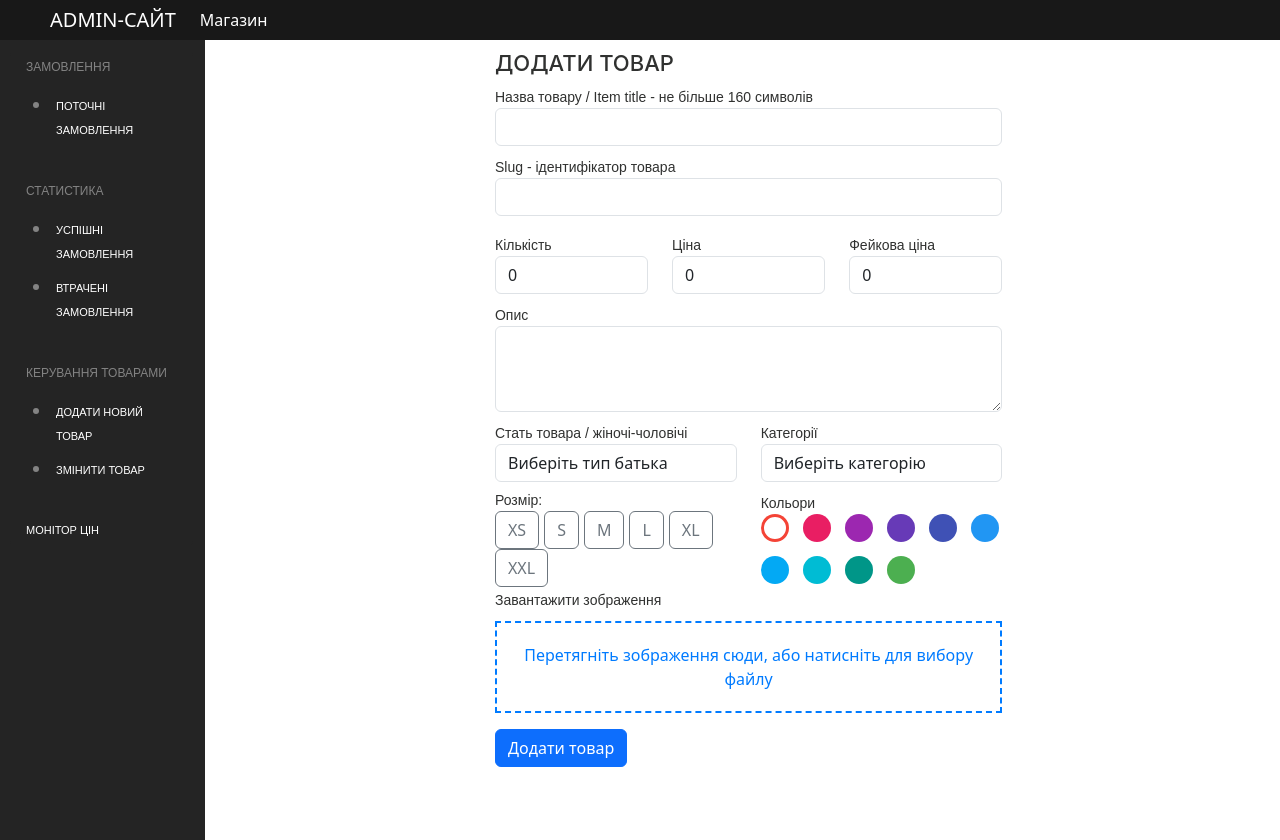
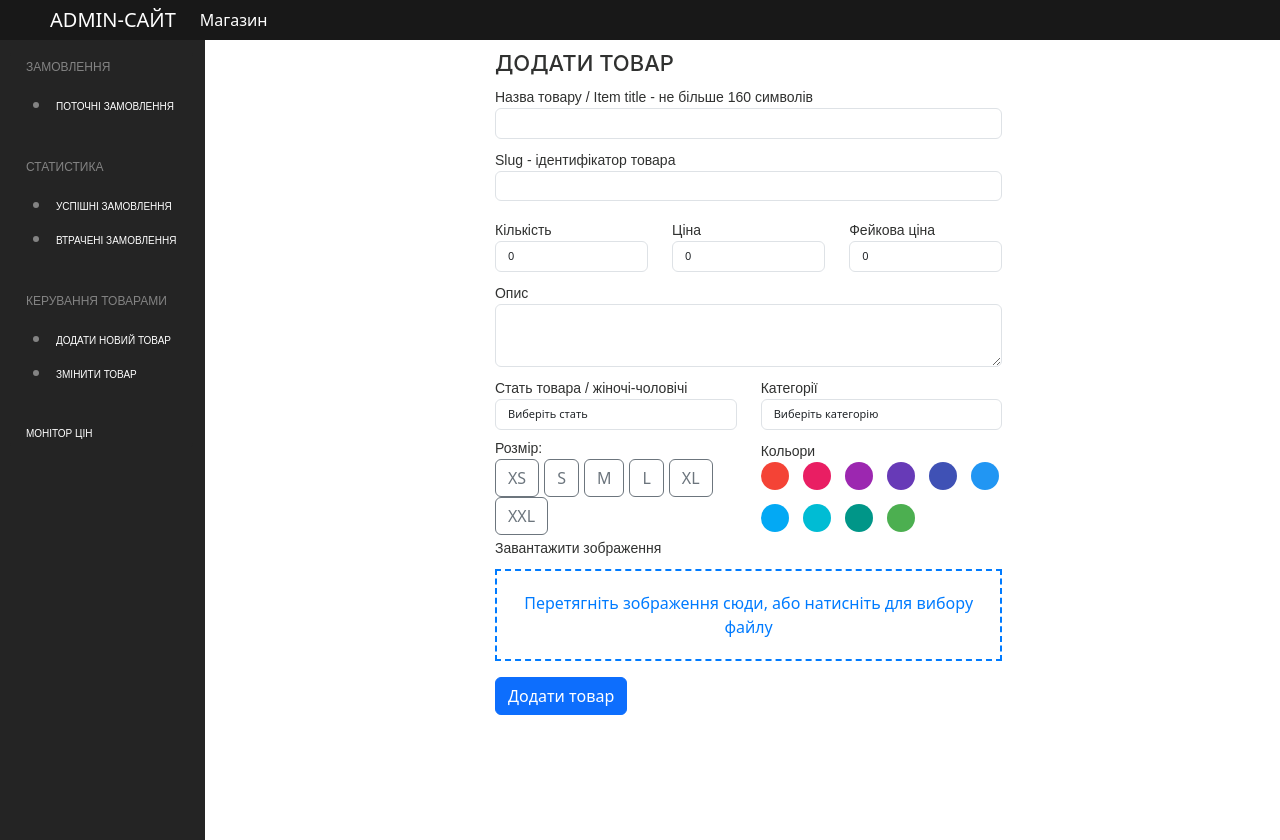
Before and after one commit to Konstantin711/ecommers_store, a React (Create React App) app in the folder frontend/: page /admin/add_new_item in a window 1280 px wide. Built offline with nearby package versions, Linux system fonts and the light colour scheme.

Commit message:
Basic configeration for frontend of adding new item

```diff
--- a/frontend/src/index.css
+++ b/frontend/src/index.css
@@ -66,7 +66,7 @@ div .list-group{
   color: white;
   text-transform: uppercase;
   font-family: Ubuntu, sans-serif;
-  font-size: 11px;
+  font-size: 10px;
   font-style: normal;
   font-weight: 500;
 }
@@ -107,9 +107,20 @@ div .list-group{
   font-size: 14px;
   color: #303130;
   font-family: Ubuntu, sans-serif;
-  font-weight: 350;
+  font-weight: 400;
 
   margin-bottom: 0px !important;
 }
 
+select option{
+  /* text-transform: uppercase; */
+  font-size: 10px;
+  font-style: normal;
+  color: #303130;
+}
+
+.form-control{
+  /* text-transform: uppercase !important; */
+  font-size: 11px !important;
+}
 /* ADMIN */
--- a/frontend/src/screens/admin_screens/NewItemPage.js
+++ b/frontend/src/screens/admin_screens/NewItemPage.js
@@ -98,6 +98,9 @@ function NewItemPage({ categories, parentTypes }) {
 
   const handleImageUpload = (acceptedFiles) => {
     setFormData({ ...formData, image: acceptedFiles[0] });
+  };
+  const handleColorChangeComplete = (color) => {
+    setFormData({ ...formData, item_colors: [...formData.item_colors, color.hex] });
   };
 
   const handleSubmit = async (e) => {
@@ -231,8 +234,9 @@ function NewItemPage({ categories, parentTypes }) {
                     value={formData.parent_type}
                     onChange={handleChange}
                     required
+                    className="custom-option"
                   >
-                    <option value="">Виберіть тип батька</option>
+                    <option value="">Виберіть стать</option>
                     <option key="1" value="men">
                       чоловічі
                     </option>
@@ -274,6 +278,7 @@ function NewItemPage({ categories, parentTypes }) {
                       className="item-sizes-button"
                       key={size}
                       id={`size-${size}`}
+                      name="item_sizes"
                       type="checkbox"
                       variant={
                         selectedSizes.includes(size)
@@ -281,6 +286,7 @@ function NewItemPage({ categories, parentTypes }) {
                           : "outline-secondary"
                       }
                       value={size}
+                      onChange={handleChange}
                       onClick={() => toggleSize(size)}
                     >
                       {size}
@@ -289,15 +295,14 @@ function NewItemPage({ categories, parentTypes }) {
                 </Form.Group>
               </Col>
               <Col>
-                <Form.Group controlId="item_colors" className="mt-2">
-                  <Form.Label className="form-title-admin">
-                    Кольори</Form.Label>
-                  <CirclePicker
-                    color={color}
-                    colors={colors}
-                    onChangeComplete={handleChangeComplete}
-                  />
-                </Form.Group>
+              <Form.Group controlId="item_colors" className="mt-2">
+              <Form.Label className="form-title-admin">Кольори</Form.Label>
+              <CirclePicker
+                name="item_colors"
+                colors={colors}
+                onChangeComplete={handleColorChangeComplete}
+              />
+            </Form.Group>
               </Col>
             </Row>
 
```
Also changed, not shown: 1 other file (tests, documents, lock files or other folders).
